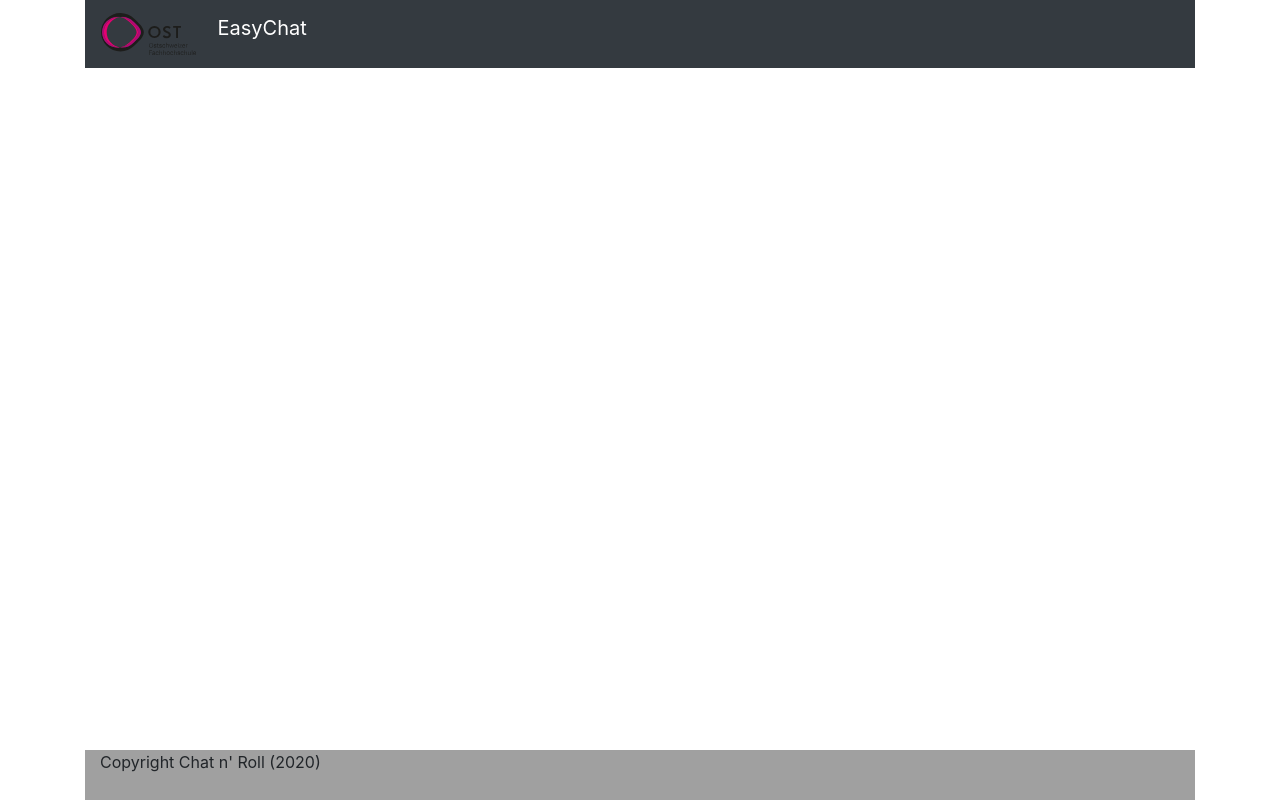
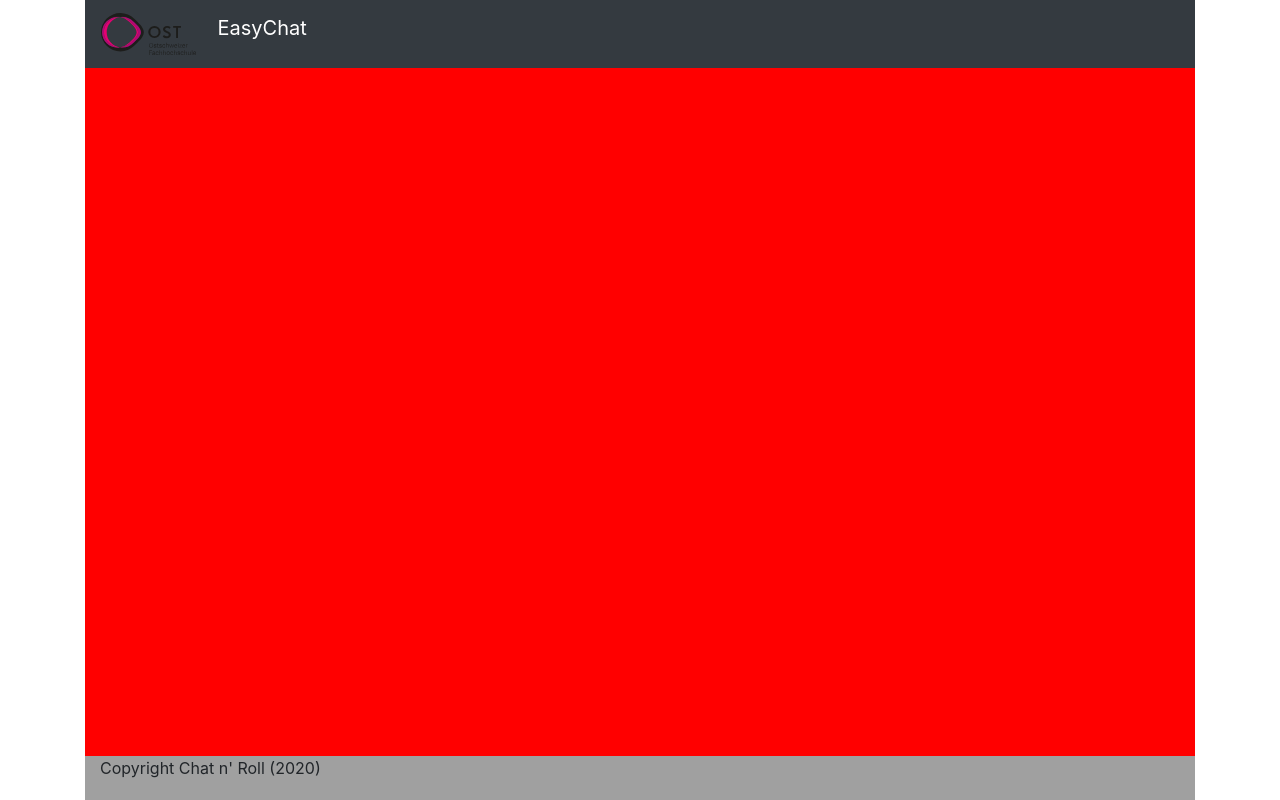
Before and after one commit to ost-swl1-hs20-team-3/EasyChat, an Angular app in the folder src/easy-chat-frontend/: page / in a window 1280 px wide. Built offline with nearby package versions, Linux system fonts and the light colour scheme.

Commit message:
feat: add ContentComponent

```diff
--- a/src/easy-chat-frontend/src/app/app.component.html
+++ b/src/easy-chat-frontend/src/app/app.component.html
@@ -1,2 +1,3 @@
 <ec-header></ec-header>
+<ec-content class=""></ec-content>
 <ec-footer class="mt-auto"></ec-footer>
--- a/src/easy-chat-frontend/src/app/app.module.ts
+++ b/src/easy-chat-frontend/src/app/app.module.ts
@@ -4,12 +4,14 @@ import { NgModule } from '@angular/core';
 import { AppComponent } from './app.component';
 import { HeaderComponent } from './components/header/header.component';
 import { FooterComponent } from './components/footer/footer.component';
+import { ContentComponent } from './components/content/content.component';
 
 @NgModule({
   declarations: [
     AppComponent,
     HeaderComponent,
-    FooterComponent
+    FooterComponent,
+    ContentComponent
   ],
   imports: [
     BrowserModule
--- /dev/null
+++ b/src/easy-chat-frontend/src/app/components/content/content.component.css
@@ -0,0 +1,4 @@
+:host {
+  background-color: red;
+  height: 100%;
+}
--- /dev/null
+++ b/src/easy-chat-frontend/src/app/components/content/content.component.html
@@ -0,0 +1 @@
+<p>content works!</p>
--- /dev/null
+++ b/src/easy-chat-frontend/src/app/components/content/content.component.ts
@@ -0,0 +1,15 @@
+import { Component, OnInit } from '@angular/core';
+
+@Component({
+  selector: 'ec-content',
+  templateUrl: './content.component.html',
+  styleUrls: ['./content.component.css']
+})
+export class ContentComponent implements OnInit {
+
+  constructor() { }
+
+  ngOnInit(): void {
+  }
+
+}
```
Also changed, not shown: 1 other file (tests, documents, lock files or other folders).
